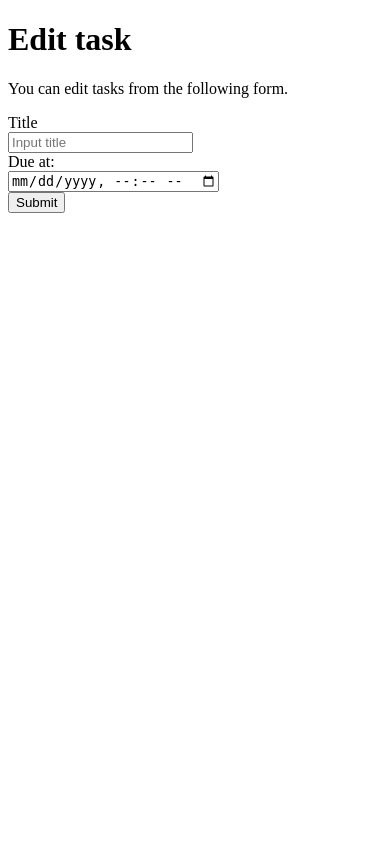
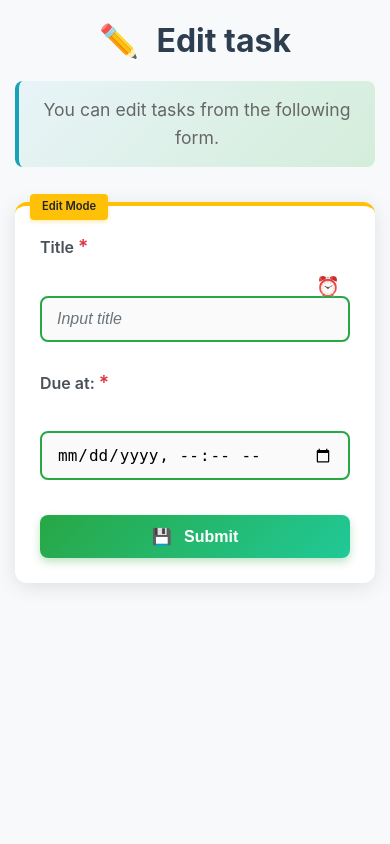
Before and after one commit to riku546/django-test-exercise, a Django app: template todo/templates/todo/edit.html in a window 390 px wide. Run offline with Django 5.2, Linux system fonts and the light colour scheme; the template is opened without the code that fills it, so the values that code supplies are empty.

Commit message:
edit.htmlにcssを追加

```diff
--- /dev/null
+++ b/todo/static/css/edit.css
@@ -0,0 +1,338 @@
+/* Reset and Base Styles */
+* {
+  margin: 0;
+  padding: 0;
+  box-sizing: border-box;
+}
+
+body {
+  font-family: -apple-system, BlinkMacSystemFont, 'Segoe UI', Roboto, Oxygen, Ubuntu, Cantarell, sans-serif;
+  line-height: 1.6;
+  color: #333;
+  background-color: #f8f9fa;
+  padding: 20px;
+  max-width: 700px;
+  margin: 0 auto;
+  min-height: 100vh;
+}
+
+/* Page Header */
+h1 {
+  color: #2c3e50;
+  text-align: center;
+  margin-bottom: 15px;
+  font-size: 2.5em;
+  font-weight: 700;
+  position: relative;
+}
+
+h1:before {
+  content: "✏️ ";
+  margin-right: 10px;
+}
+
+/* Description Text */
+body > p {
+  text-align: center;
+  color: #666;
+  margin-bottom: 35px;
+  font-size: 1.1em;
+  padding: 15px;
+  background: linear-gradient(135deg, #e8f4f8, #d4edda);
+  border-radius: 8px;
+  border-left: 4px solid #17a2b8;
+}
+
+/* Form Container */
+form {
+  background: white;
+  padding: 40px;
+  border-radius: 12px;
+  box-shadow: 0 4px 20px rgba(0, 0, 0, 0.1);
+  margin-bottom: 30px;
+  border-top: 4px solid #ffc107;
+  position: relative;
+}
+
+form:before {
+  content: "Edit Mode";
+  position: absolute;
+  top: -12px;
+  left: 20px;
+  background: #ffc107;
+  color: #212529;
+  padding: 4px 12px;
+  border-radius: 4px;
+  font-size: 0.8em;
+  font-weight: 600;
+  box-shadow: 0 2px 4px rgba(255, 193, 7, 0.3);
+}
+
+/* Form Groups */
+form > div {
+  margin-bottom: 25px;
+  position: relative;
+}
+
+form > div:last-child {
+  margin-bottom: 0;
+  text-align: center;
+  margin-top: 35px;
+}
+
+/* Label Styling */
+label {
+  display: block;
+  margin-bottom: 8px;
+  font-weight: 600;
+  color: #495057;
+  font-size: 1em;
+  position: relative;
+}
+
+label:after {
+  content: "*";
+  color: #dc3545;
+  margin-left: 4px;
+  font-size: 1.2em;
+}
+
+/* Input Field Styling */
+input[type="text"],
+input[type="datetime-local"] {
+  width: 100%;
+  padding: 15px 20px;
+  border: 2px solid #e9ecef;
+  border-radius: 8px;
+  font-size: 16px;
+  transition: all 0.3s ease;
+  background-color: #fafafa;
+  position: relative;
+}
+
+input[type="text"]:focus,
+input[type="datetime-local"]:focus {
+  outline: none;
+  border-color: #ffc107;
+  box-shadow: 0 0 0 3px rgba(255, 193, 7, 0.2);
+  background-color: white;
+  transform: translateY(-2px);
+}
+
+/* Input with existing value styling */
+input[type="text"][value]:not([value=""]),
+input[type="datetime-local"][value]:not([value=""]) {
+  background-color: #fff3cd;
+  border-color: #ffc107;
+}
+
+input[type="text"]::placeholder {
+  color: #6c757d;
+  font-style: italic;
+}
+
+/* Input Field Icons */
+form > div:first-child {
+  position: relative;
+}
+
+form > div:first-child:before {
+  content: "📝";
+  position: absolute;
+  right: 15px;
+  top: 45px;
+  font-size: 1.2em;
+  z-index: 1;
+}
+
+form > div:nth-child(2):before {
+  content: "⏰";
+  position: absolute;
+  right: 15px;
+  top: 45px;
+  font-size: 1.2em;
+  z-index: 1;
+}
+
+/* Submit Button */
+button[type="submit"] {
+  background: linear-gradient(135deg, #28a745, #20c997);
+  color: white;
+  padding: 15px 40px;
+  border: none;
+  border-radius: 8px;
+  font-size: 16px;
+  font-weight: 600;
+  cursor: pointer;
+  transition: all 0.3s ease;
+  box-shadow: 0 4px 8px rgba(40, 167, 69, 0.3);
+  position: relative;
+  min-width: 150px;
+}
+
+button[type="submit"]:before {
+  content: "💾 ";
+  margin-right: 8px;
+}
+
+button[type="submit"]:hover {
+  background: linear-gradient(135deg, #218838, #1cc88a);
+  transform: translateY(-3px);
+  box-shadow: 0 6px 12px rgba(40, 167, 69, 0.4);
+}
+
+button[type="submit"]:active {
+  transform: translateY(-1px);
+}
+
+/* Form Validation States */
+input:invalid {
+  border-color: #dc3545;
+  background-color: #f8d7da;
+}
+
+input:valid {
+  border-color: #28a745;
+}
+
+/* Enhanced Visual Feedback */
+@keyframes slideInUp {
+  from {
+    opacity: 0;
+    transform: translateY(30px);
+  }
+  to {
+    opacity: 1;
+    transform: translateY(0);
+  }
+}
+
+h1, body > p, form {
+  animation: slideInUp 0.6s ease-out;
+}
+
+body > p {
+  animation-delay: 0.1s;
+}
+
+form {
+  animation-delay: 0.2s;
+}
+
+/* Input Focus Animation */
+@keyframes focusGlow {
+  0% {
+    box-shadow: 0 0 0 0 rgba(255, 193, 7, 0.4);
+  }
+  50% {
+    box-shadow: 0 0 0 6px rgba(255, 193, 7, 0.2);
+  }
+  100% {
+    box-shadow: 0 0 0 3px rgba(255, 193, 7, 0.2);
+  }
+}
+
+input:focus {
+  animation: focusGlow 0.3s ease-out;
+}
+
+/* Responsive Design */
+@media (max-width: 600px) {
+  body {
+    padding: 15px;
+  }
+
+  h1 {
+    font-size: 2em;
+  }
+
+  form {
+    padding: 25px;
+  }
+
+  form:before {
+    left: 15px;
+    font-size: 0.7em;
+  }
+
+  input[type="text"],
+  input[type="datetime-local"] {
+    padding: 12px 15px;
+    font-size: 16px;
+  }
+
+  button[type="submit"] {
+    width: 100%;
+    padding: 12px;
+  }
+
+  form > div:first-child:before,
+  form > div:nth-child(2):before {
+    right: 10px;
+    top: 40px;
+  }
+}
+
+/* Success State (for when form is submitted successfully) */
+body.success form {
+  border-top-color: #28a745;
+  background: linear-gradient(135deg, #d4edda, #c3e6cb);
+}
+
+body.success form:before {
+  content: "✅ Updated Successfully";
+  background: #28a745;
+  color: white;
+}
+
+/* Loading State */
+button[type="submit"]:disabled {
+  background: #6c757d;
+  cursor: not-allowed;
+  transform: none;
+}
+
+button[type="submit"]:disabled:before {
+  content: "⏳ ";
+}
+
+/* Additional Enhancement: Field Character Counter */
+input[type="text"] + .char-counter {
+  position: absolute;
+  right: 0;
+  bottom: -20px;
+  font-size: 0.8em;
+  color: #6c757d;
+}
+
+/* Hover Effects */
+form:hover {
+  box-shadow: 0 6px 25px rgba(0, 0, 0, 0.15);
+  transform: translateY(-2px);
+  transition: all 0.3s ease;
+}
+
+/* Focus Styles for Accessibility */
+button:focus,
+input:focus {
+  outline: 2px solid #ffc107;
+  outline-offset: 2px;
+}
+
+/* Custom Scrollbar for Webkit browsers */
+::-webkit-scrollbar {
+  width: 8px;
+}
+
+::-webkit-scrollbar-track {
+  background: #f1f1f1;
+}
+
+::-webkit-scrollbar-thumb {
+  background: #ffc107;
+  border-radius: 4px;
+}
+
+::-webkit-scrollbar-thumb:hover {
+  background: #e0a800;
+}
--- a/todo/templates/todo/edit.html
+++ b/todo/templates/todo/edit.html
@@ -6,9 +6,10 @@
     <title>To Do Application</title>
     <meta charset="UTF-8">
     <meta name="author" content="INIAD">
+    <link rel="stylesheet" type="text/css" href="{% static 'css/edit.css' %}">
 </head>
 
-<body>
+<body{% if success %} class="success"{% endif %}>
     <h1>Edit task</h1>
     <p> You can edit tasks from the following form.</p>
     <form action="{% url 'update' task.id%}" method="post">
```
